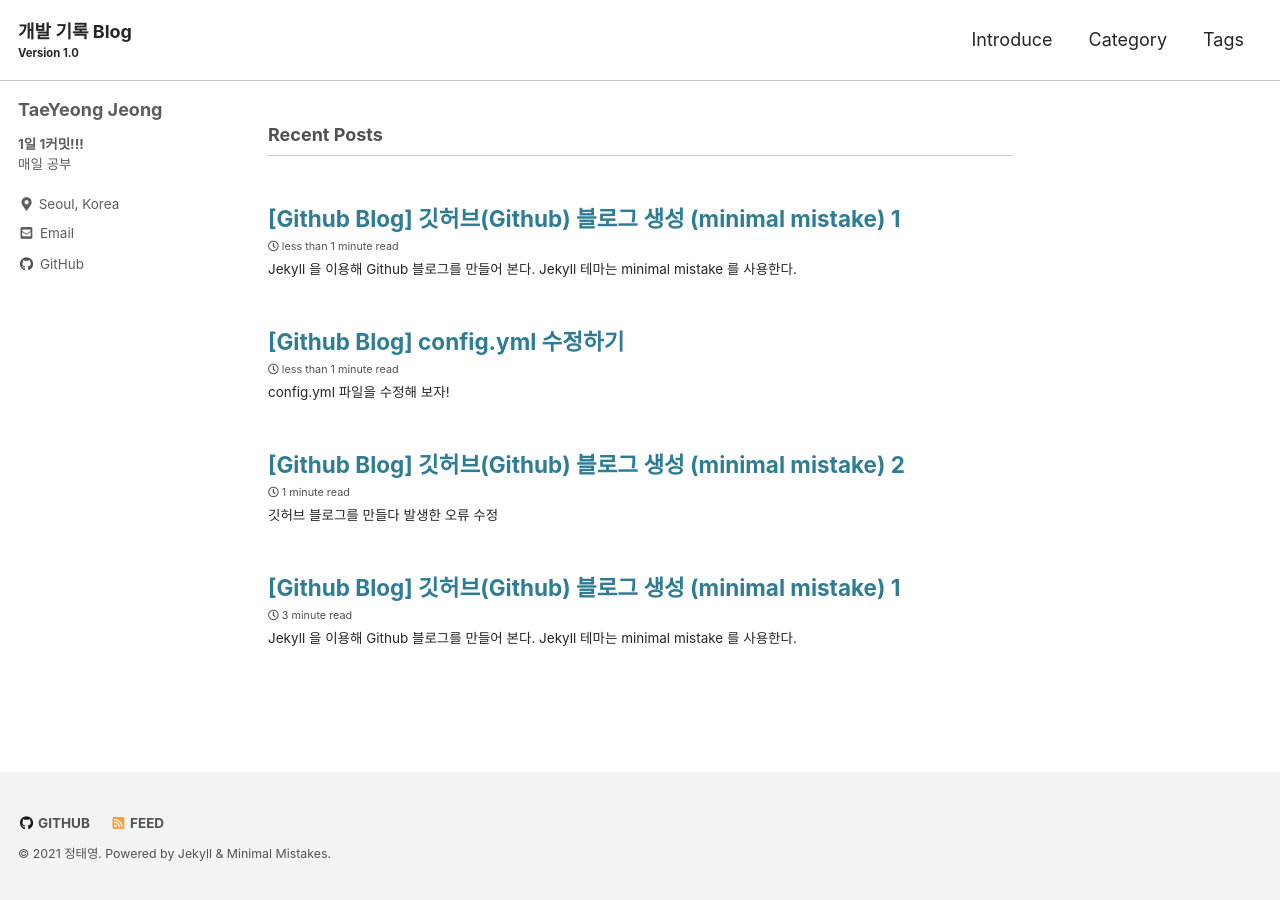
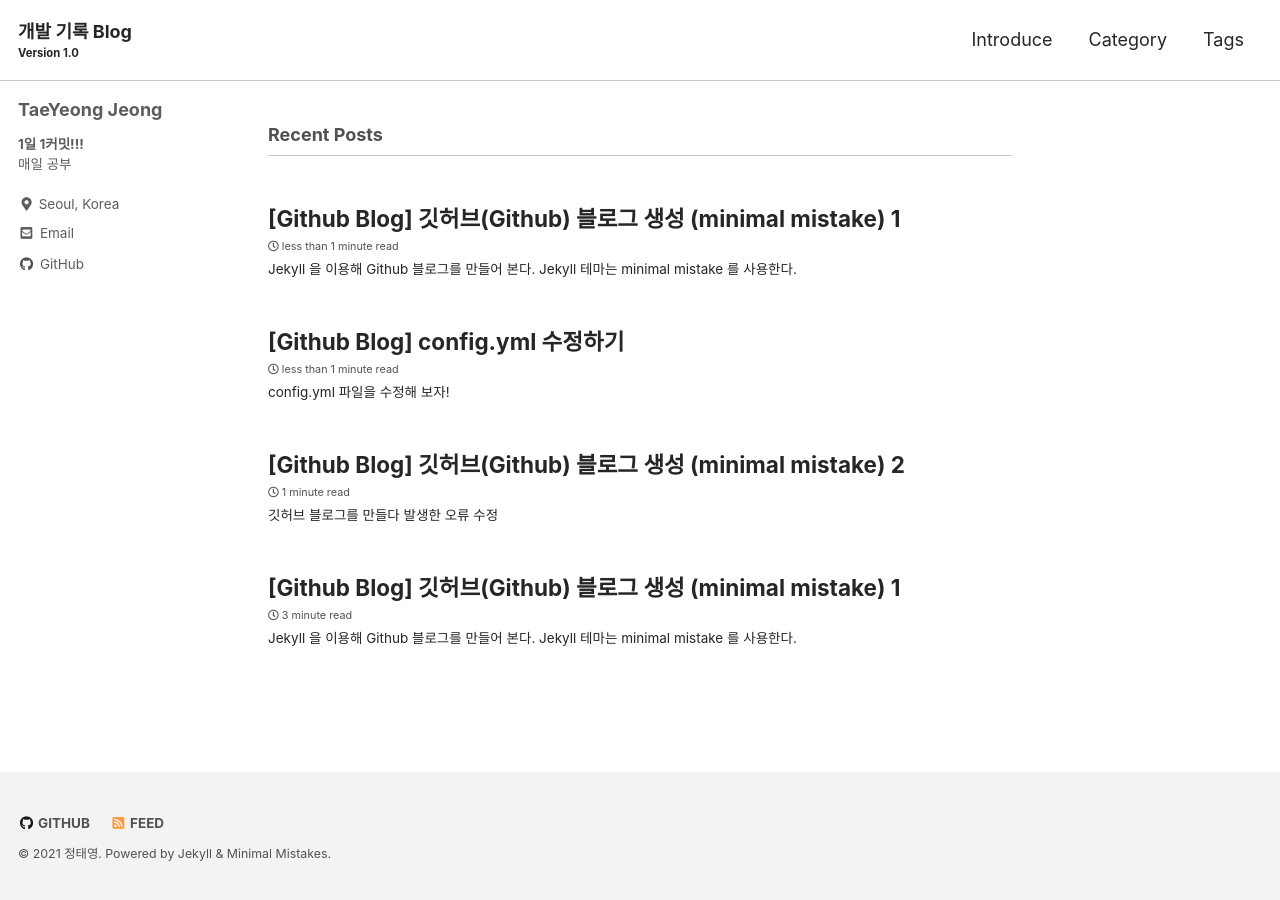
Before and after one commit to dev-taeyeong/test-blog, a Jekyll site: the page built from index.html, in a window 1280 px wide. Built offline with Jekyll 4.4.1, drawn with Linux system fonts in a browser that asks for light colours; cached includes are drawn as plain includes; the list of posts is cut into pages by our own code.

Commit message:
Recent Posts title color black

```diff
--- a/_sass/minimal-mistakes/skins/_default.scss
+++ b/_sass/minimal-mistakes/skins/_default.scss
@@ -13,6 +13,8 @@
 //   color: #262626;
 // }
 
-.archive__item-title {
+.archive__item-title a,
+.archive__item-title a:visited,
+.archive__item-title a:hover {
   color: #262626;
 }
```
